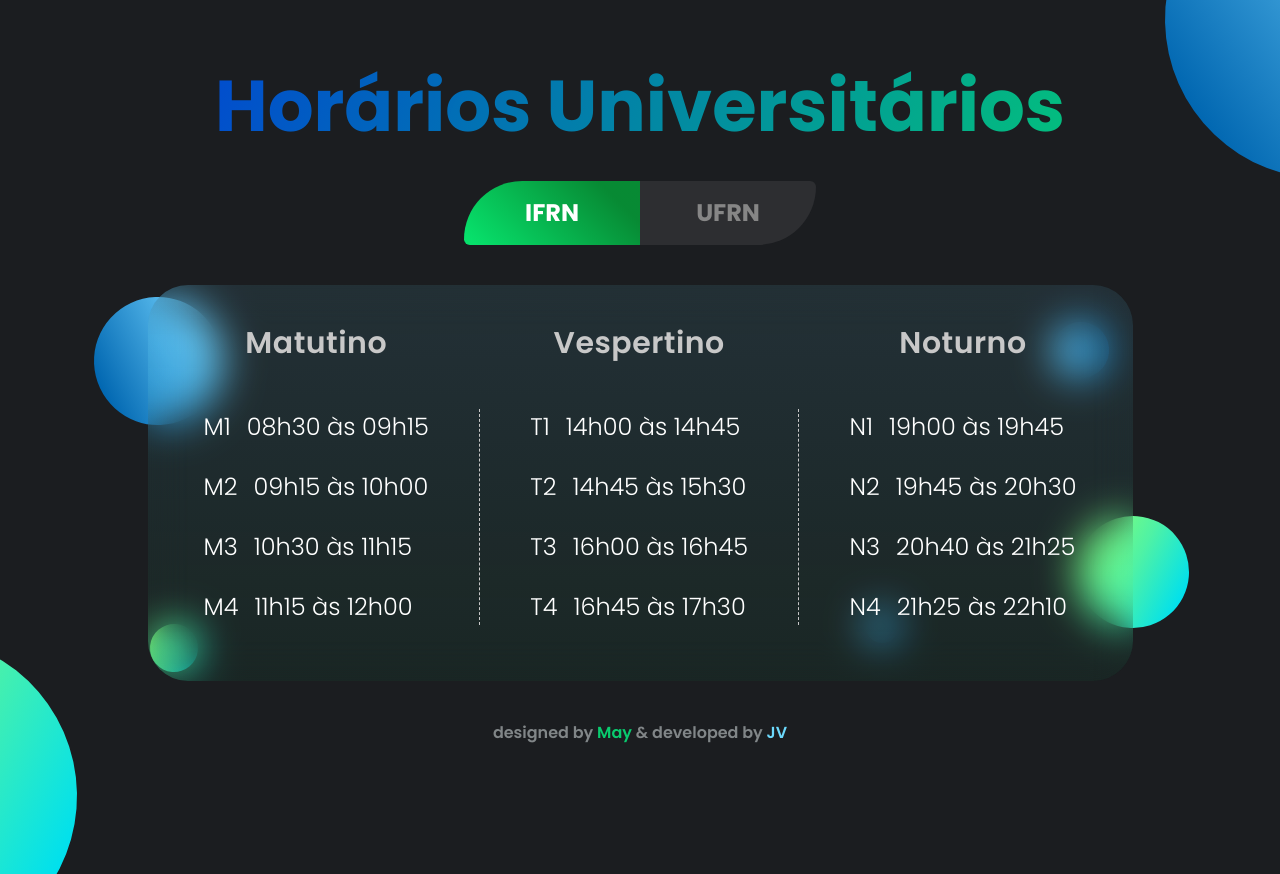
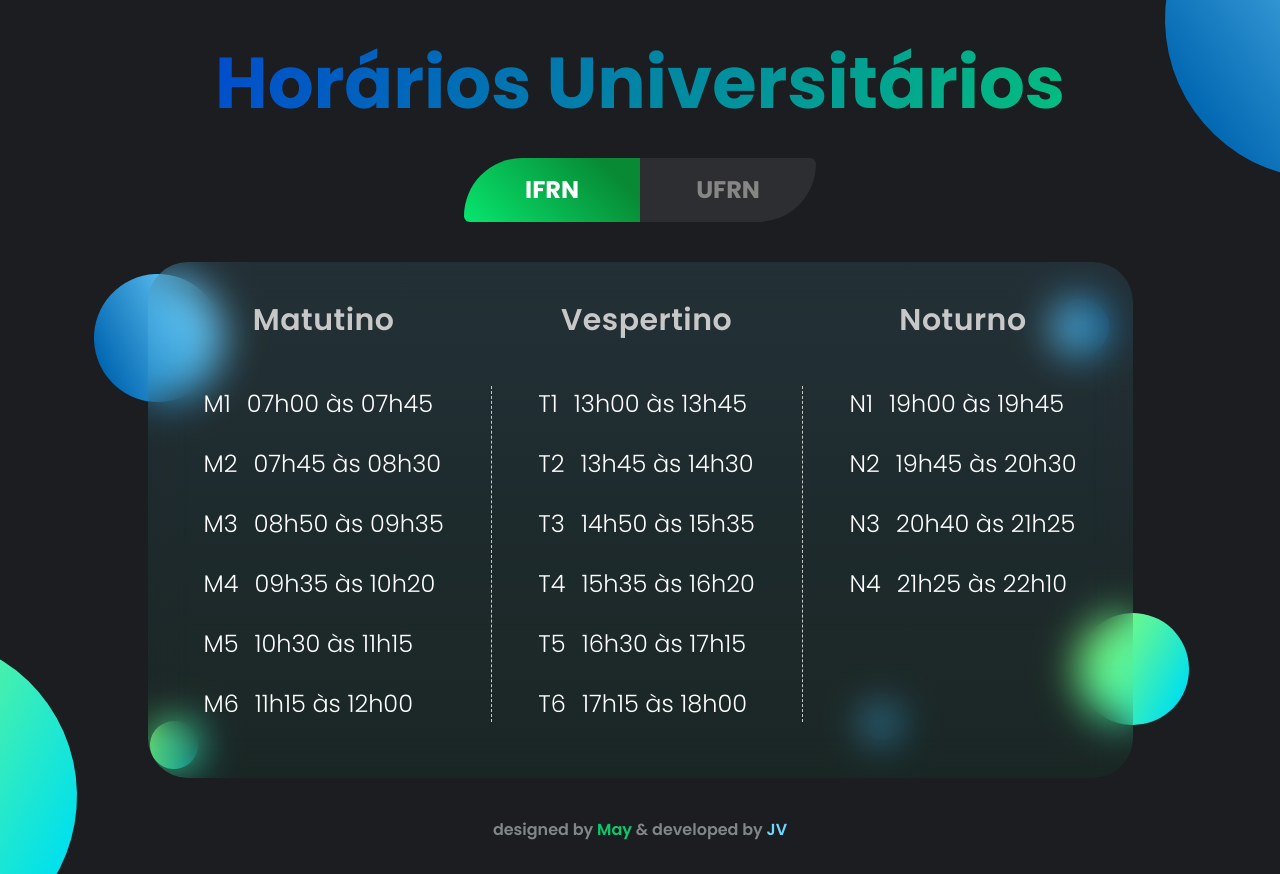
Before and after one commit to JoaoVSouto/rn-universities-schedule, a Next.js app: page / in a window 1280 px wide. Before the commit the page ends 800 px from the top, so only its background shows below. Built offline with nearby package versions, Linux system fonts and the light colour scheme.

Commit message:
chore: update IFRN schedules

```diff
--- a/src/data/schedules.ts
+++ b/src/data/schedules.ts
@@ -5,18 +5,26 @@
       schedules: [
         {
           stamp: 'M1',
-          description: '08h30 às 09h15',
+          description: '07h00 às 07h45',
         },
         {
           stamp: 'M2',
-          description: '09h15 às 10h00',
+          description: '07h45 às 08h30',
         },
         {
           stamp: 'M3',
+          description: '08h50 às 09h35',
+        },
+        {
+          stamp: 'M4',
+          description: '09h35 às 10h20',
+        },
+        {
+          stamp: 'M5',
           description: '10h30 às 11h15',
         },
         {
-          stamp: 'M4',
+          stamp: 'M6',
           description: '11h15 às 12h00',
         },
       ],
@@ -26,19 +34,27 @@
       schedules: [
         {
           stamp: 'T1',
-          description: '14h00 às 14h45',
+          description: '13h00 às 13h45',
         },
         {
           stamp: 'T2',
-          description: '14h45 às 15h30',
+          description: '13h45 às 14h30',
         },
         {
           stamp: 'T3',
-          description: '16h00 às 16h45',
+          description: '14h50 às 15h35',
         },
         {
           stamp: 'T4',
-          description: '16h45 às 17h30',
+          description: '15h35 às 16h20',
+        },
+        {
+          stamp: 'T5',
+          description: '16h30 às 17h15',
+        },
+        {
+          stamp: 'T6',
+          description: '17h15 às 18h00',
         },
       ],
     },
```
